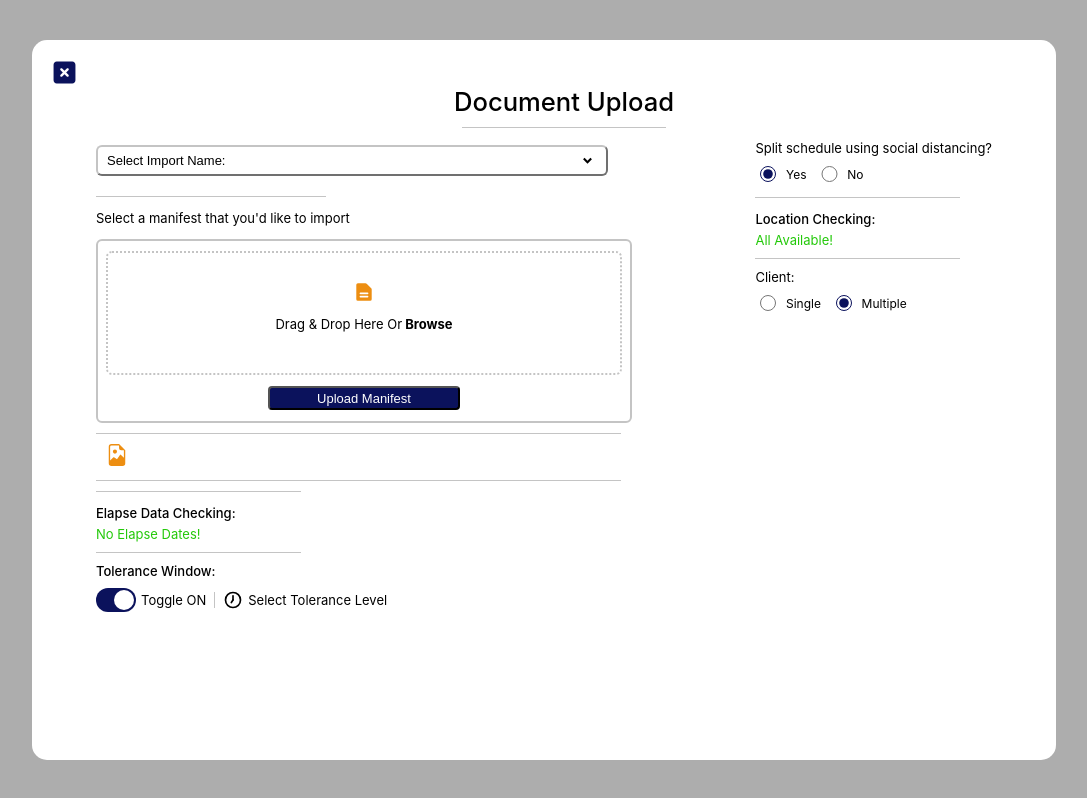
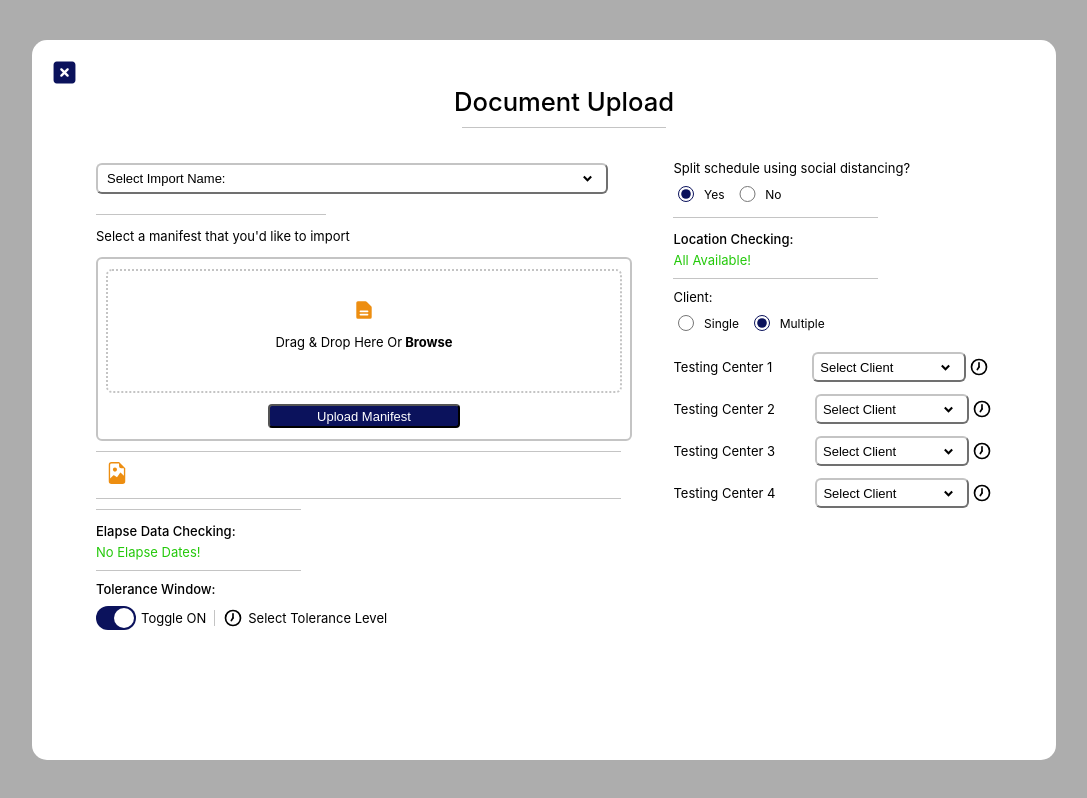
Before and after one commit to DeyvinC/doc-upload, a React (Create React App) app: page / in a window 1280 px wide. Shown: the whole page, without its empty margins (96-1183 px from the left). Built offline with nearby package versions, Linux system fonts and the light colour scheme.

Commit message:
added new logic to the demo web

```diff
--- a/src/App.css
+++ b/src/App.css
@@ -13,6 +13,7 @@
 }
 .mainTitleCon {
   padding: 20px;
+  padding-bottom: 0px;
   height: 60px;
   width: 80vw;
   display: flex;
@@ -40,6 +41,7 @@
 .headerDivider {
   border-bottom: 1px solid rgb(196, 196, 196);
   width: 16vw;
+  margin-bottom: 30px;
 }
 .Divider1 {
   border-bottom: 1px solid rgb(196, 196, 196);
@@ -66,14 +68,22 @@
 }
 .mainInfoCon {
   width: 70vw;
+  height: 70vh;
   display: flex;
   justify-content: space-between;
+  align-items: center;
 }
 .subCon {
-  width: 100%;
   height: 50vh;
   display: flex;
   justify-content: center;
+}
+.subInfoCon1 {
+  height: 60vh;
+  padding-top: 5px;
+}
+.subInfoCon2 {
+  height: 60vh;
 }
 .selImportBtn {
   width: 40vw;
@@ -141,3 +151,15 @@
   margin-top: 10px;
   margin-bottom: 15px;
 }
+.selectClient {
+  width: 12vw;
+  height: 30px;
+  display: flex;
+  flex-direction: row;
+  justify-content: space-between;
+  align-items: center;
+  background-color: white;
+  border-color: rgb(196, 196, 196);
+  border-radius: 6px;
+  margin-left: 40px;
+}
--- a/src/App.tsx
+++ b/src/App.tsx
@@ -44,7 +44,7 @@ function App() {
         </div>
         <div className='subCon'>
           <div className='mainInfoCon'>
-            <div style={{paddingTop: 5}}>
+            <div className='subInfoCon1'>
               <button className='selImportBtn'>
                 <p style={{margin: 3, fontSize: 13}}>Select Import Name:</p>
                 <RiArrowDropDownLine size={25} />
@@ -90,7 +90,7 @@ function App() {
                 <p style={{fontSize: 13, marginLeft: 5}}>Select Tolerance Level</p>
               </div>
             </div>
-            <div>
+            <div className='subInfoCon2'>
               <p style={{fontSize: 13, marginTop: 0, marginBottom: 5 }}>Split schedule using social distancing?</p>
               <div className='radioBtnCon'>
                 <label style={{fontSize: 12, display: "flex", alignItems: "center"}}>
@@ -117,6 +117,38 @@ function App() {
                   Multiple
                 </label>
               </div>
+              <div style={{display: "flex", flexDirection: "row", alignItems: "center"}}>
+                <p style={{fontSize: 13}}>Testing Center 1</p>
+                <button className='selectClient'>
+                  <p style={{margin: 0, fontSize: 13}}>Select Client</p>
+                  <RiArrowDropDownLine size={25} />
+                </button>
+                <TbClockHour7 size={20} style={{marginLeft: 3}} />
+              </div>
+              <div style={{display: "flex", flexDirection: "row", alignItems: "center"}}>
+                <p style={{fontSize: 13}}>Testing Center 2</p>
+                <button className='selectClient'>
+                  <p style={{margin: 0, fontSize: 13}}>Select Client</p>
+                  <RiArrowDropDownLine size={25} />
+                </button>
+                <TbClockHour7 size={20} style={{marginLeft: 3}} />
+              </div>
+              <div style={{display: "flex", flexDirection: "row", alignItems: "center"}}>
+                <p style={{fontSize: 13}}>Testing Center 3</p>
+                <button className='selectClient'>
+                  <p style={{margin: 0, fontSize: 13}}>Select Client</p>
+                  <RiArrowDropDownLine size={25} />
+                </button>
+                <TbClockHour7 size={20} style={{marginLeft: 3}} />
+              </div>
+              <div style={{display: "flex", flexDirection: "row", alignItems: "center"}}>
+                <p style={{fontSize: 13}}>Testing Center 4</p>
+                <button className='selectClient'>
+                  <p style={{margin: 0, fontSize: 13}}>Select Client</p>
+                  <RiArrowDropDownLine size={25} />
+                </button>
+                <TbClockHour7 size={20} style={{marginLeft: 3}} />
+              </div>
             </div>
           </div>
         </div>
```
